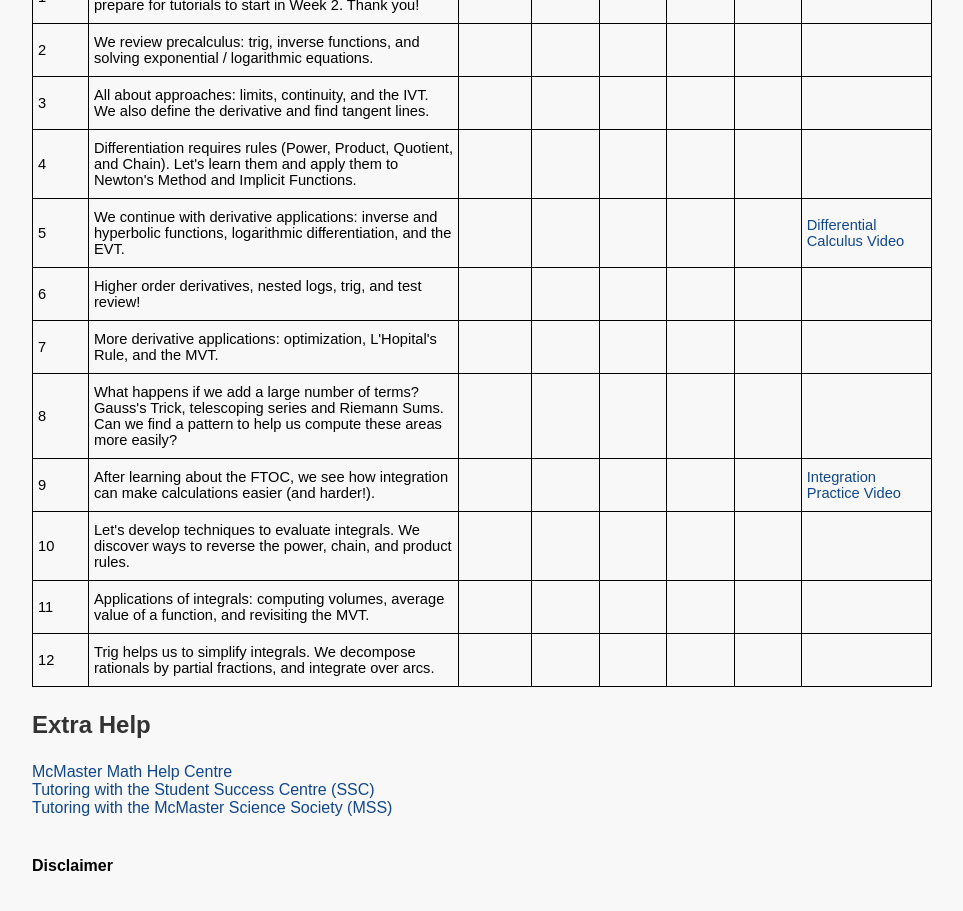
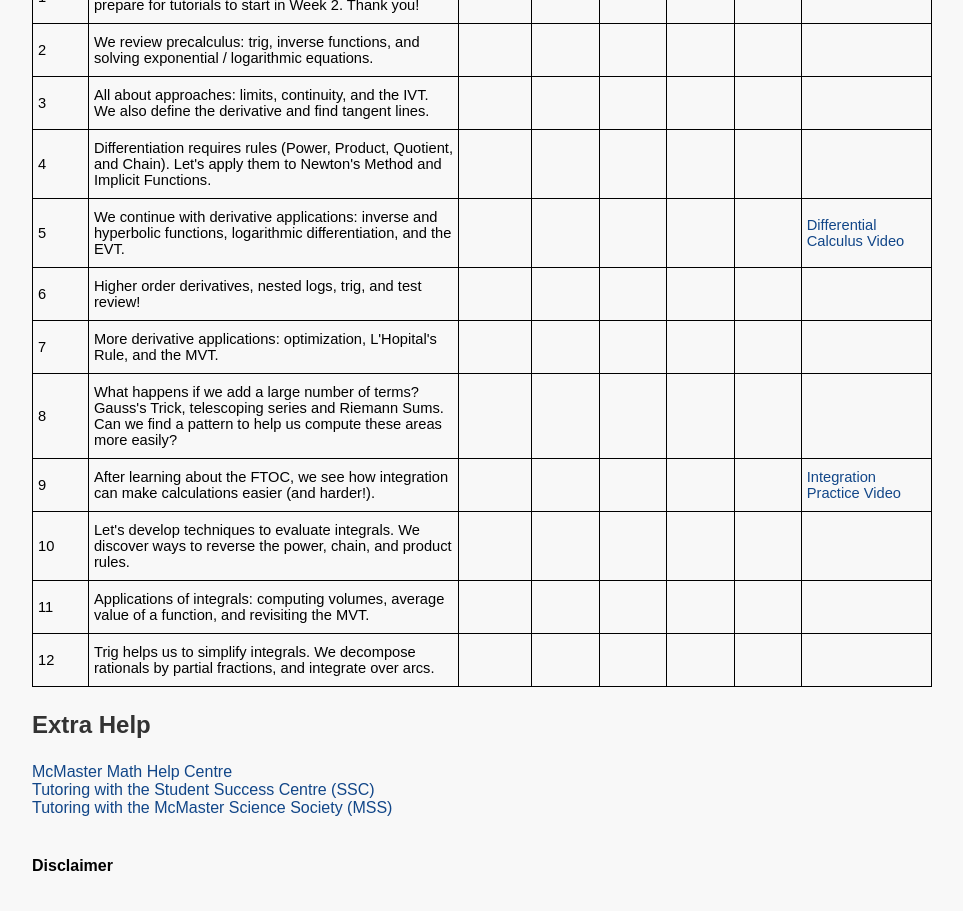
Before and after one commit to kyleosung/kyleosung.github.io, a plain HTML site: page math1a031za3_fall2024.html in a window 1280 px wide. Shown: the part 1803-2714 px from the top of the page, without its empty margins (158-1121 px from the left). Drawn offline with Linux system fonts and the light colour scheme.

Commit message:
small wording changes

```diff
--- a/math1a031za3_fall2024.html
+++ b/math1a031za3_fall2024.html
@@ -250,7 +250,7 @@
         </tr>
         <tr>
           <td>4</td>
-          <td>Differentiation requires rules (Power, Product, Quotient, and Chain). Let's learn them and apply them to Newton's Method and Implicit Functions.
+          <td>Differentiation requires rules (Power, Product, Quotient, and Chain). Let's apply them to Newton's Method and Implicit Functions.
         </td>
           <td></td>
           <td></td>
```
